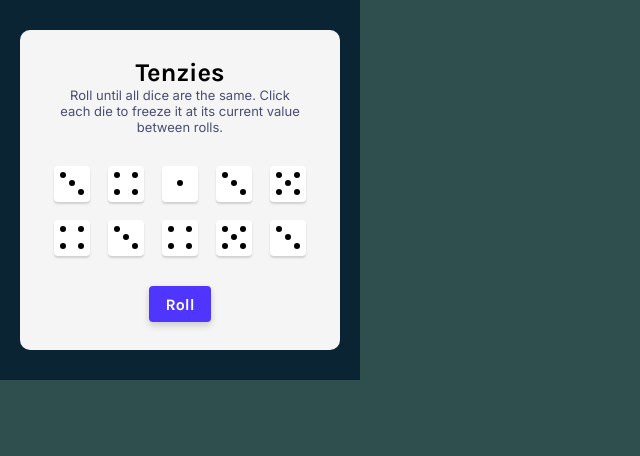
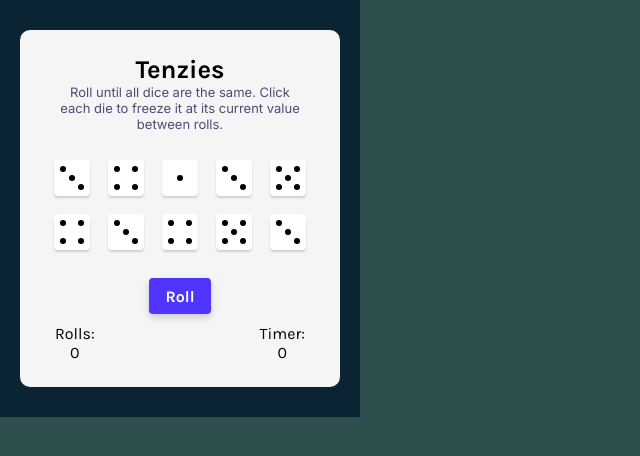
Before and after one commit to gomdopi/scrimba-tenzies, a React (Vite) app: page / in a window 1280 px wide. Shown: the top 456 px of the page, without its empty margins (0-640 px from the left). Built offline with nearby package versions, Linux system fonts and the light colour scheme.

Commit message:
implement rolls counter and timer
scrimba extra credit

```diff
--- a/src/App.tsx
+++ b/src/App.tsx
@@ -11,14 +11,29 @@ export type Die = {
 
 export default function App() {
   const [dice, setDice] = useState(initialDice)
+  const [rolls, setRolls] = useState(0)
+  const [time, setTime] = useState(0)
+
+  const startedGame = rolls > 0 || dice.some(die => die.frozen)
   const hasWon = dice.every(die => die.frozen && die.value === dice[0].value)
   const gameButtonRef = useRef(null)
+
+  const interval = useRef(0)
+  useEffect(() => {
+    if (startedGame && interval.current === 0) {
+      interval.current = setInterval(
+        () => setTime(prevTime => prevTime + 1),
+        1000
+      )
+    }
+  }, [startedGame])
 
   useEffect(() => {
     if (hasWon) {
       ;(gameButtonRef.current! as HTMLButtonElement).focus()
+      clearInterval(interval.current)
     }
-  }, [hasWon])
+  }, [hasWon, interval])
 
   const dieElements = dice.map(die => (
     <DieComponent key={die.idx} die={die} onDieClick={handleDieClick} />
@@ -67,8 +82,12 @@ export default function App() {
   function handleClick(): void {
     if (hasWon) {
       resetDice()
+      setRolls(0)
+      setTime(0)
+      interval.current = 0
     } else {
       rollDice()
+      setRolls(prevRolls => prevRolls + 1)
     }
   }
 
@@ -85,6 +104,16 @@ export default function App() {
       <button ref={gameButtonRef} className="game-button" onClick={handleClick}>
         {hasWon ? "New Game" : "Roll"}
       </button>
+      <div className="rolls-timer-container">
+        <div>
+          Rolls:
+          <span className="rolls-counter">{rolls}</span>
+        </div>
+        <div>
+          Timer:
+          <span className="timer">{time}</span>
+        </div>
+      </div>
     </main>
   )
 }
--- a/src/components/DieComponent.tsx
+++ b/src/components/DieComponent.tsx
@@ -6,7 +6,7 @@ export default function DiceComponent(props: {
 }) {
   const pipElements = []
   for (let i = 1; i <= props.die.value; i++) {
-    pipElements.push(<div className={`pip-${i}`}></div>)
+    pipElements.push(<div key={i} className={`pip-${i}`}></div>)
   }
 
   return (
--- a/src/index.css
+++ b/src/index.css
@@ -21,7 +21,7 @@ body {
   justify-content: space-evenly;
   align-items: center;
   width: 320px;
-  height: 320px;
+  max-height: 400px;
   background-color: #f5f5f5;
   border-radius: 10px;
   padding: 25px;
@@ -33,7 +33,7 @@ body {
     text-align: center;
   }
 
-  span {
+  header > span {
     display: flex;
     padding: 0 10px;
     font-family: Inter, sans-serif;
@@ -42,20 +42,6 @@ body {
     color: #4a4e74;
     text-align: center;
   }
-}
-
-.game-button {
-  height: 36px;
-  font-family: Karla, sans-serif;
-  font-size: 1rem;
-  font-weight: 700;
-  color: white;
-  border-radius: 4px;
-  background-color: #5035ff;
-  border: none;
-  box-shadow: 0px 3.2px 7.68px 0px #0000002e;
-  padding: 0 16px;
-  cursor: pointer;
 }
 
 .dice-container {
@@ -89,16 +75,37 @@ body {
   }
 }
 
-.sr-only {
-  position: absolute;
-  width: 1px;
-  height: 1px;
-  padding: 0;
-  margin: -1;
-  overflow: hidden;
-  clip: rect(0, 0, 0, 0);
-  white-space: nowrap;
-  border: 0;
+.game-button {
+  height: 36px;
+  font-family: Karla, sans-serif;
+  font-size: 1rem;
+  font-weight: 700;
+  color: white;
+  border-radius: 4px;
+  background-color: #5035ff;
+  border: none;
+  box-shadow: 0px 3.2px 7.68px 0px #0000002e;
+  padding: 0 16px;
+  cursor: pointer;
+}
+
+.rolls-timer-container {
+  display: flex;
+  justify-content: space-between;
+  width: 100%;
+  margin-top: 10px;
+  padding: 0 10px;
+
+  div {
+    display: flex;
+    flex-direction: column;
+    justify-content: center;
+
+    span {
+      display: flex;
+      justify-content: center;
+    }
+  }
 }
 
 div[class^="pip-"] {
@@ -183,3 +190,15 @@ div[class^="pips-"] {
     "pip3 . pip4"
     "pip5 . pip6";
 }
+
+.sr-only {
+  position: absolute;
+  width: 1px;
+  height: 1px;
+  padding: 0;
+  margin: -1;
+  overflow: hidden;
+  clip: rect(0, 0, 0, 0);
+  white-space: nowrap;
+  border: 0;
+}
```
